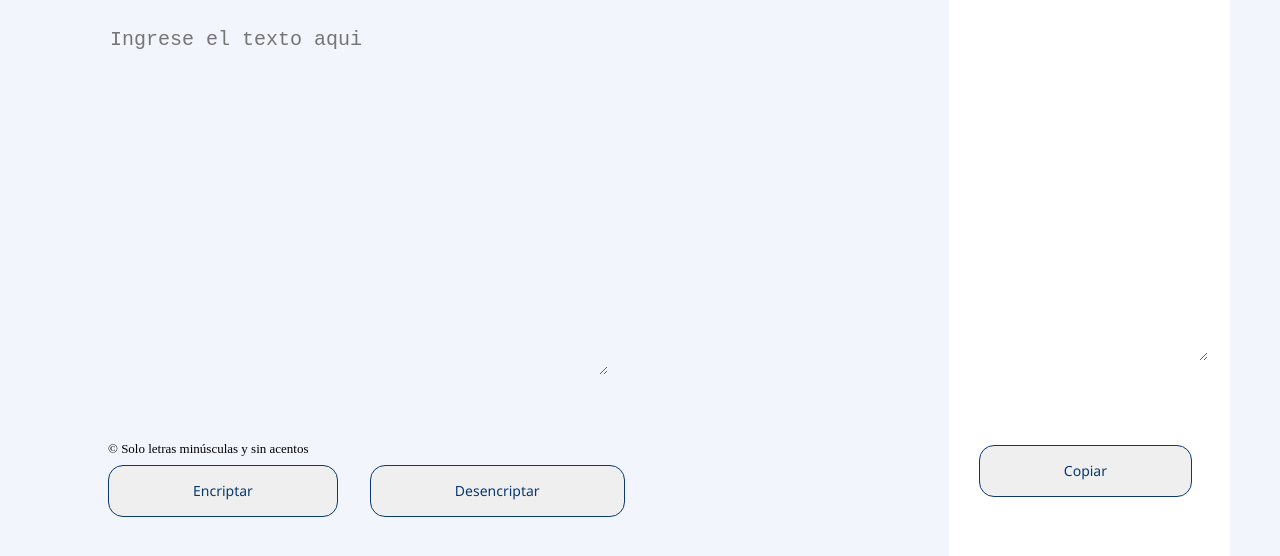
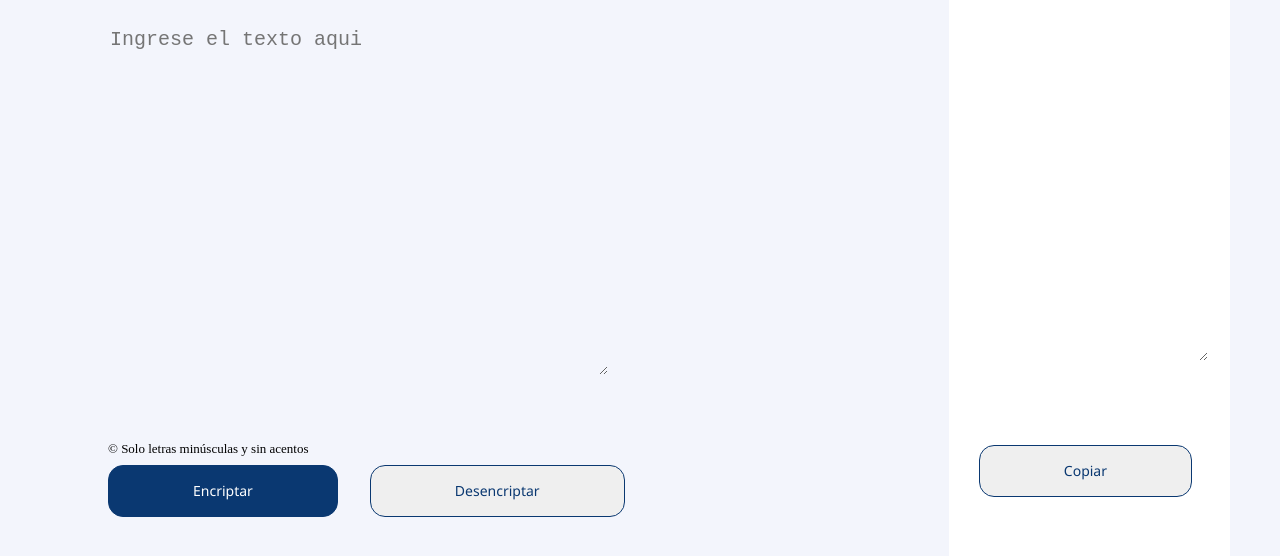
Before and after one commit to Infelipo/encriptador_alura_challenge01, a plain HTML site: page index.html in a window 1280 px wide. In both pictures the pointer is over the button "Encriptar". Shown: the part 92-648 px from the top of the page. Drawn offline with Linux system fonts and the light colour scheme.

Commit message:
Se creó hover en los botones

```diff
--- a/css/index.css
+++ b/css/index.css
@@ -52,6 +52,12 @@ h1 {
     font-size: 14px;
     font-family:'Segoe UI', Tahoma, Geneva, Verdana, sans-serif;
     color: #0a3871;
+    cursor: pointer;
+}
+
+.boton:hover {
+    background: #0a3871;
+    color: #ffffff;
 }
 
 #texto-salida {
```
